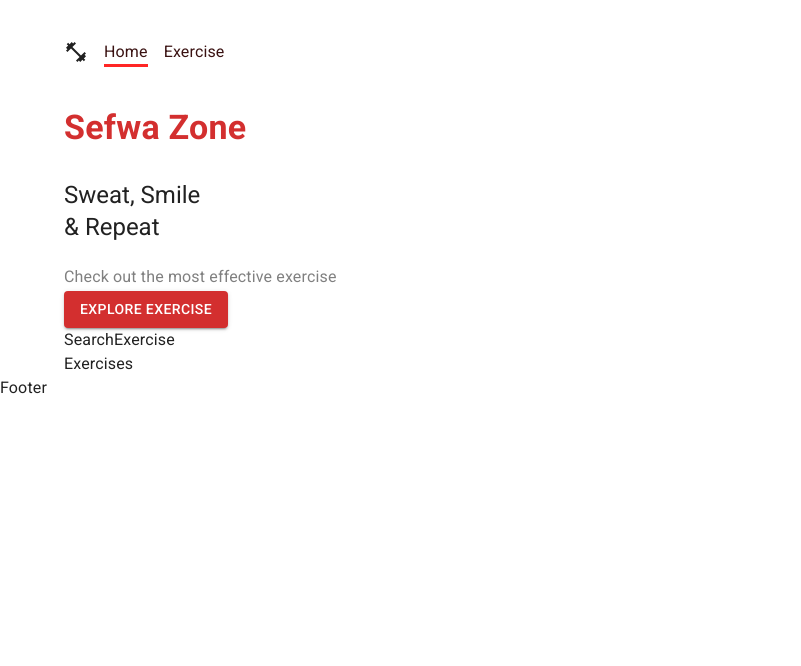
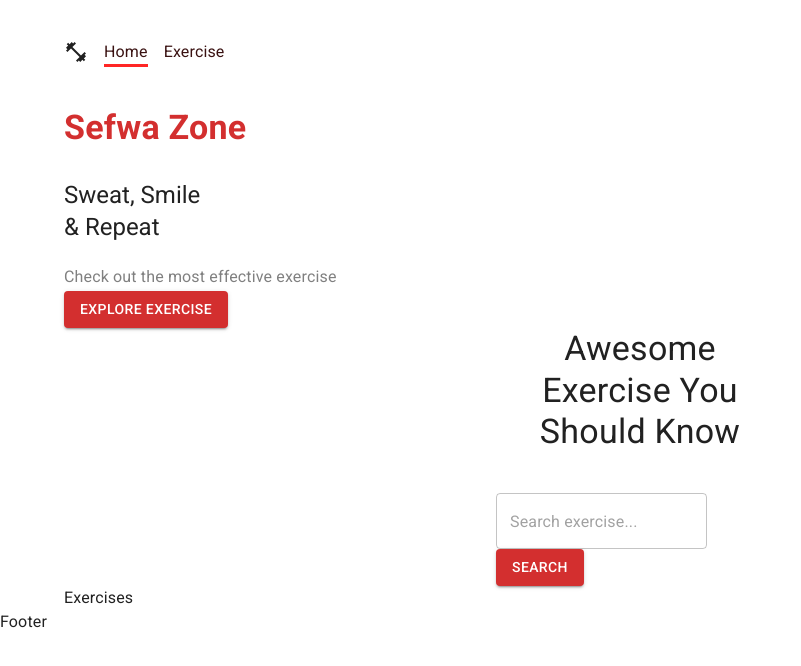
Before and after one commit to Bzsmrf/sefwa, a React (Create React App) app: page / in a window 1280 px wide. Shown: the top 666 px of the page, without its empty margins (0-801 px from the left). Built offline with nearby package versions, Linux system fonts and the light colour scheme.

Commit message:
build: exercise component

```diff
--- a/src/components/SearchExercise.jsx
+++ b/src/components/SearchExercise.jsx
@@ -1,7 +1,28 @@
+import { Box, Button, Grid, TextField, Typography } from "@mui/material";
 import React from "react";
+import classes from "../styles/All.module.css";
 
 const SearchExercise = () => {
-  return <div>SearchExercise</div>;
+  return (
+    <Box className={classes.searchExercise}>
+      <Grid container justifyContent="center">
+        <Grid item lg={3}>
+          <Typography variant="h4" textAlign="center" mb={5}>
+            Awesome Exercise You
+            <br />
+            Should Know
+          </Typography>
+          <TextField
+            placeholder="Search exercise..."
+            className={classes.textField}
+          />
+          <Button variant="contained" color="error">
+            Search
+          </Button>
+        </Grid>
+      </Grid>
+    </Box>
+  );
 };
 
 export default SearchExercise;
```
